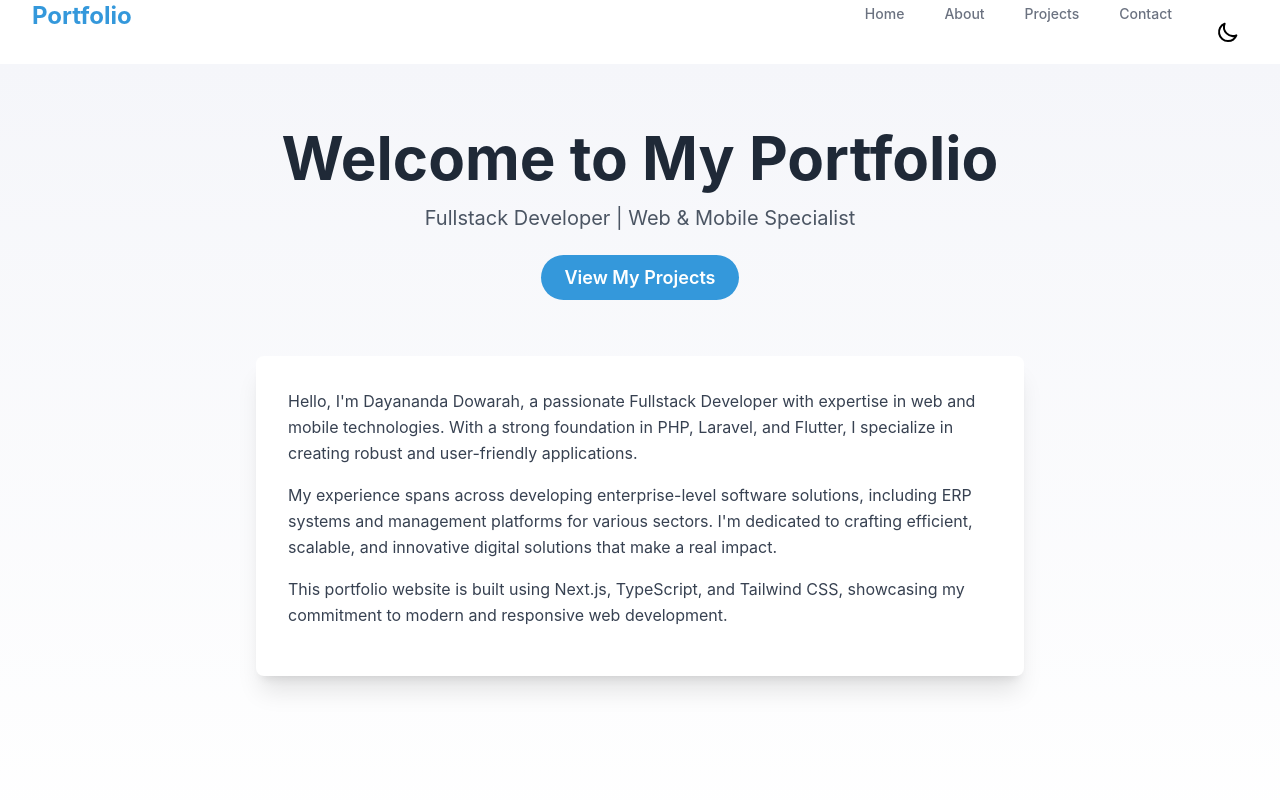
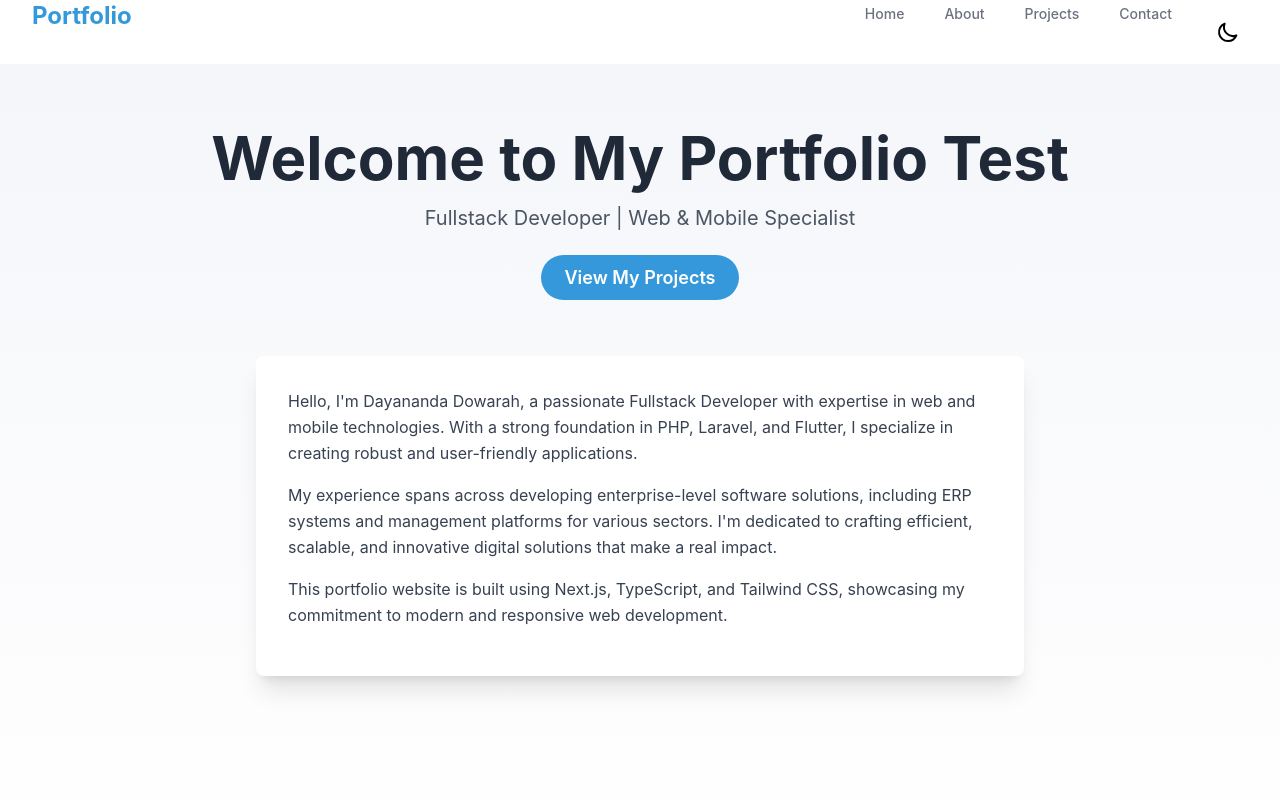
Before and after one commit to kuromadara/portfolio, a Next.js app: page / in a window 1280 px wide. Shown: the top 800 px of the page. Built offline with nearby package versions, Linux system fonts and the light colour scheme.

Commit message:
vercel test

```diff
--- a/pages/index.tsx
+++ b/pages/index.tsx
@@ -17,7 +17,7 @@ function HomePage() {
         <div className="container mx-auto px-4 py-16">
           <div className="text-center mb-16">
             <h1 className="text-6xl font-bold text-gray-800 dark:text-white mb-4">
-              Welcome to My Portfolio
+              Welcome to My Portfolio Test
             </h1>
             <p className="text-xl text-gray-600 dark:text-gray-300 mb-8">
               Fullstack Developer | Web & Mobile Specialist
```
